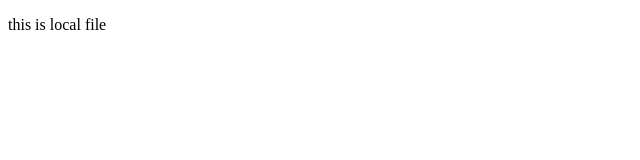
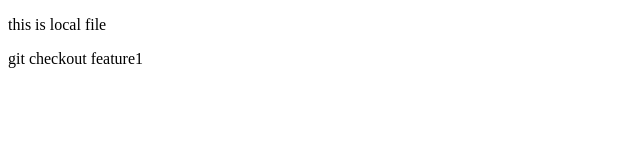
Before and after one commit to Guptadablu/MyClass, a plain HTML site: page index.html in a window 1280 px wide. Shown: the whole page, without its empty margins (0-640 px from the left). Drawn offline with Linux system fonts and the light colour scheme.

Commit message:
feature1

```diff
--- a/index.html
+++ b/index.html
@@ -7,5 +7,6 @@
 </head>
 <body>
     <p>this is local file</p>
+    <p>git checkout feature1</p>
 </body>
 </html>
```
Also changed, not shown: 1 other file.
